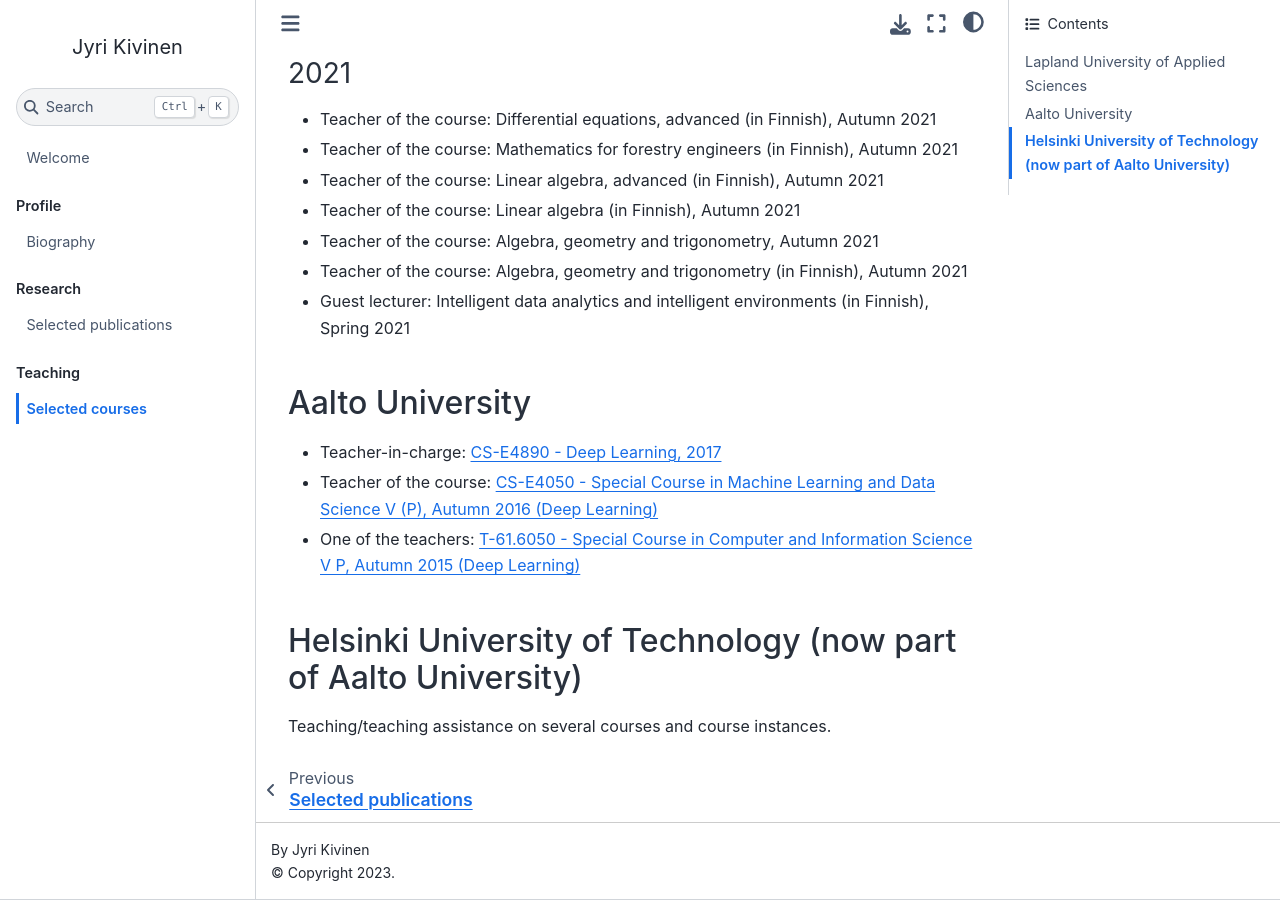
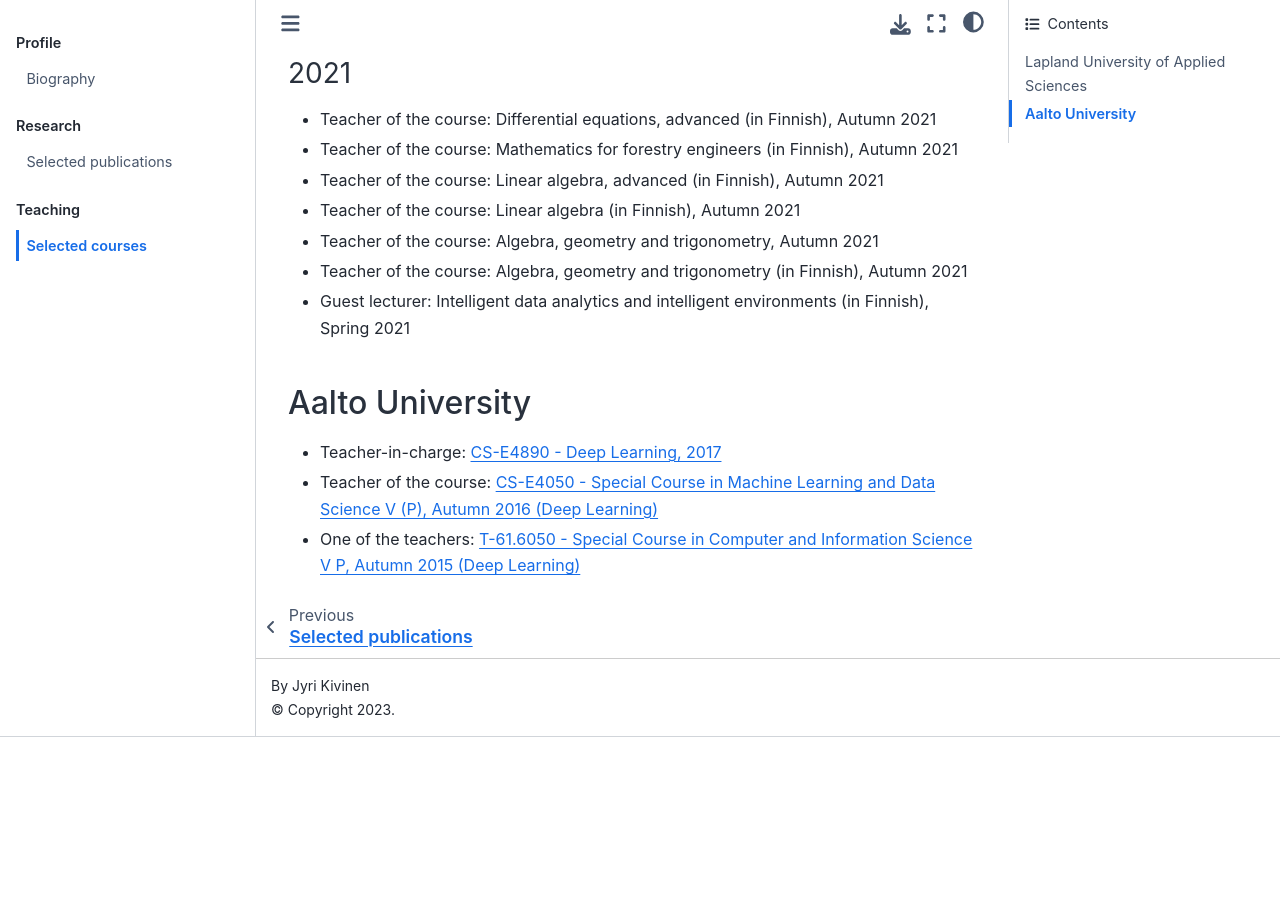
Before and after one commit to jyrikivinen/home, a Jupyter Book: the page built from teaching/list_of_courses.md, in a window 1280 px wide and 900 px high, scrolled down 546 px. Built offline with Jupyter Book 1.0.4 settings and Sphinx 7.4.7 and the Sphinx Book theme 1.1.4, drawn with Linux system fonts in a browser that asks for light colours; after the commit the page ends 1283 px from its top, so only the background shows below that.

Commit message:
dropped very old courses

```diff
--- a/teaching/list_of_courses.md
+++ b/teaching/list_of_courses.md
@@ -28,6 +28,3 @@
 * Teacher-in-charge: <a href="https://mycourses.aalto.fi/course/view.php?id=16963">CS-E4890 - Deep Learning, 2017</a>
 * Teacher of the course: <a href="https://mycourses.aalto.fi/course/view.php?id=15054">CS-E4050 - Special Course in Machine Learning and Data Science V (P), Autumn 2016 (Deep Learning)</a>
 * One of the teachers: <a href="https://mycourses.aalto.fi/course/view.php?id=8861">T-61.6050 - Special Course in Computer and Information Science V P, Autumn 2015 (Deep Learning)</a>
-
-## Helsinki University of Technology (now part of Aalto University)
-Teaching/teaching assistance on several courses and course instances.
```
